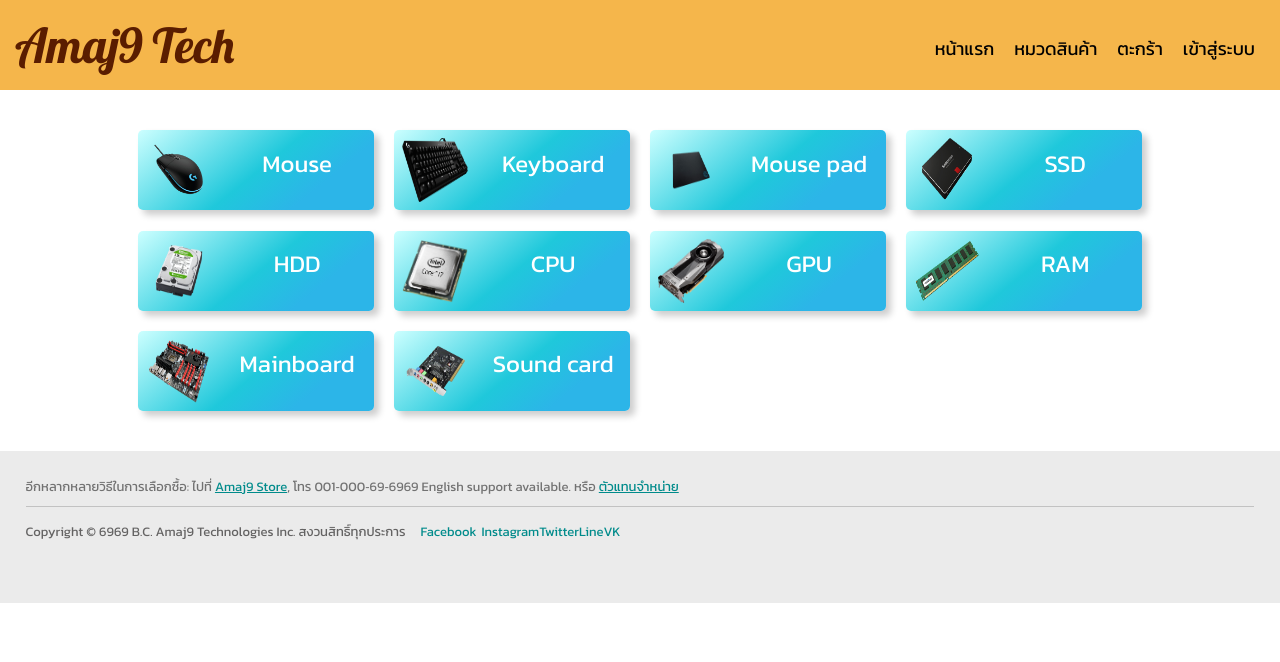
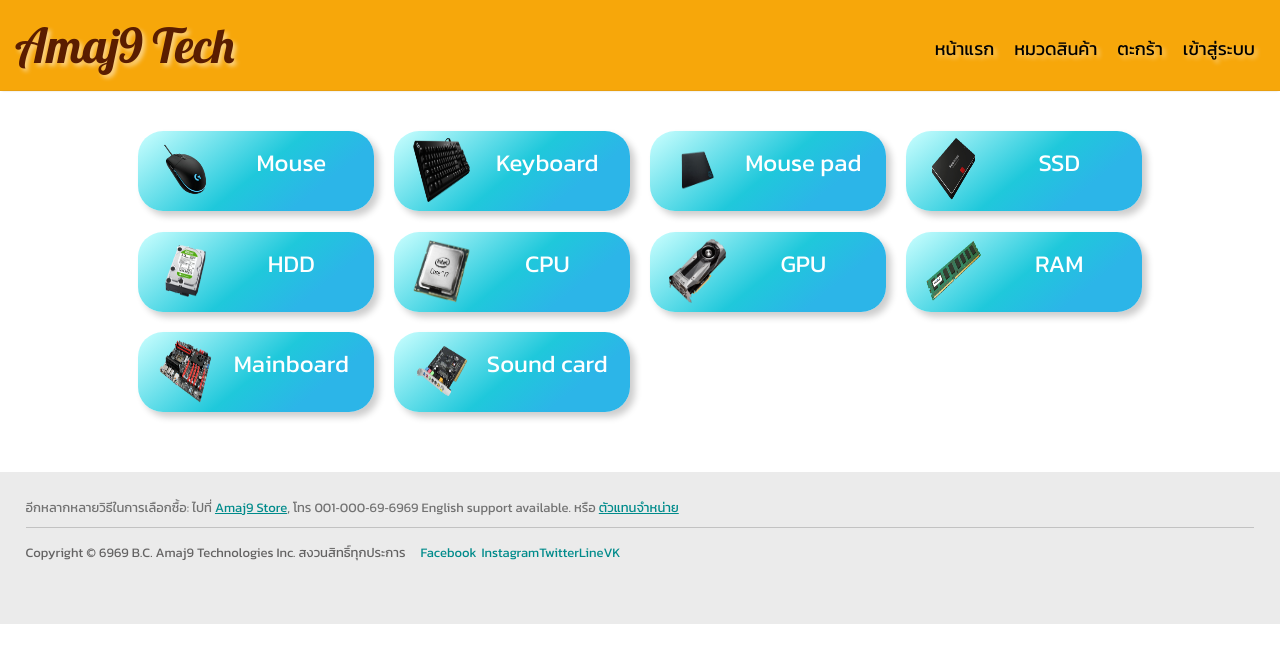
Before and after one commit to Pansther/Amaj9-Tech-Dev, a React (Create React App) app: page /category in a window 1280 px wide. Shown: the top 662 px of the page. Built offline with nearby package versions, Linux system fonts and the light colour scheme.

Commit message:
edit overall style (navbar, category, product)

```diff
--- a/src/css/categoryStyle.css
+++ b/src/css/categoryStyle.css
@@ -15,7 +15,7 @@
   background-image: linear-gradient(141deg, rgb(204, 255, 255) 0%, #1fc8db 51%, #2cb5e8 75%);
   box-sizing: border-box;
   box-shadow: 5px 5px 7px rgba(0, 0, 0, 0.2);
-  border-radius: 5px;
+  border-radius: 25px;
   width: 23%;
   height: 80px;
   float: left;
@@ -32,10 +32,11 @@
 }
 
 .category-container .list-box .img-box {
-  width: 35%;
+  width: 30%;
   height: 80px;
   float: left;
   position: relative;
+  margin-left: 5%;
 }
 
 .category-container .list-box .img-item {
@@ -48,9 +49,10 @@
 }
 
 .category-container .list-box .text-box {
-  width: 65%;
+  width: 60%;
   height: 80px;
   float: left;
+  margin-right: 5%;
 }
 
 .category-container .list-box .text-item {
--- a/src/css/footer.css
+++ b/src/css/footer.css
@@ -7,6 +7,7 @@
  }
 
 .footer {
+    margin-top: 20px;
     width: 96%;
     height: 100px;
     padding: 2%;
--- a/src/css/mainStyle.css
+++ b/src/css/mainStyle.css
@@ -38,12 +38,13 @@
     display: block;
     float: none;
     text-align: center;
-    margin: 40px 0px 0px 0px;
+    margin: 50px 0px 0px 0px;
     !position: absolute;
   }
 
   .category-container .list-box .list-item {
     width: 98%;
+    margin-bottom: 10px;
   }
 
   .product-box .category-bar {
--- a/src/css/navbarStyle.css
+++ b/src/css/navbarStyle.css
@@ -1,10 +1,13 @@
 .navbar-container {
   padding: 15px;
-  background: rgb(245,182,75);
+  background: rgb(247,167,10);
   overflow: auto;
   position: sticky;
   top: 0px;
   z-index: 10;
+  box-sizing: border-box;
+  border-bottom: 1px solid rgba(80, 80, 80, 0.089);
+  box-shadow: 0 2px 2px -2px rgba(0,0,0,.15);
 }
 
 .navbar-container .logo-box {
@@ -16,6 +19,7 @@
   color: rgb(90, 29, 0);
   font-size: 48px;
   font-family: 'Lobster', cursive;
+  text-shadow: 3px 3px 4px rgba(255, 255, 255, 0.5);
 }
 
 .navbar-container .logo-box img {
@@ -32,6 +36,7 @@
   text-decoration: none;
   color: black;
   padding: 0px 10px 0px 10px;
+  text-shadow: 3px 3px 4px rgba(255, 255, 255, 0.5);
 }
 
 .navbar-container .menu-box a:hover {
--- a/src/css/productListStyle.css
+++ b/src/css/productListStyle.css
@@ -2,28 +2,20 @@
   overflow: hidden;
   width: 90%;
   margin: 0 auto;
-  !border:1px solid rgba(80, 80, 80, 0.089);
-  !box-shadow: 0 2px 2px -2px rgba(0,0,0,.15);
   background: white;
 }
 
 .product-box .category-bar {
   width: 15%;
   float: left;
-  !box-sizing: border-box;
-  !border: 1px solid skyblue;
-  !border-radius: 15px;
-  !padding: 30px 0px 30px 0px;
 }
 
 .product-box .category-bar a {
   display: block;
   text-decoration: none;
   color: black;
-  border-bottom: 1px solid skyblue;
+  border-bottom: 1.5px solid rgb(117,205,255);
   padding: 0px 0px 0px 10px;
-  !border-radius: 10px;
-  !margin-bottom: 10px;
 }
 
 .product-box .category-bar a:hover {
```
